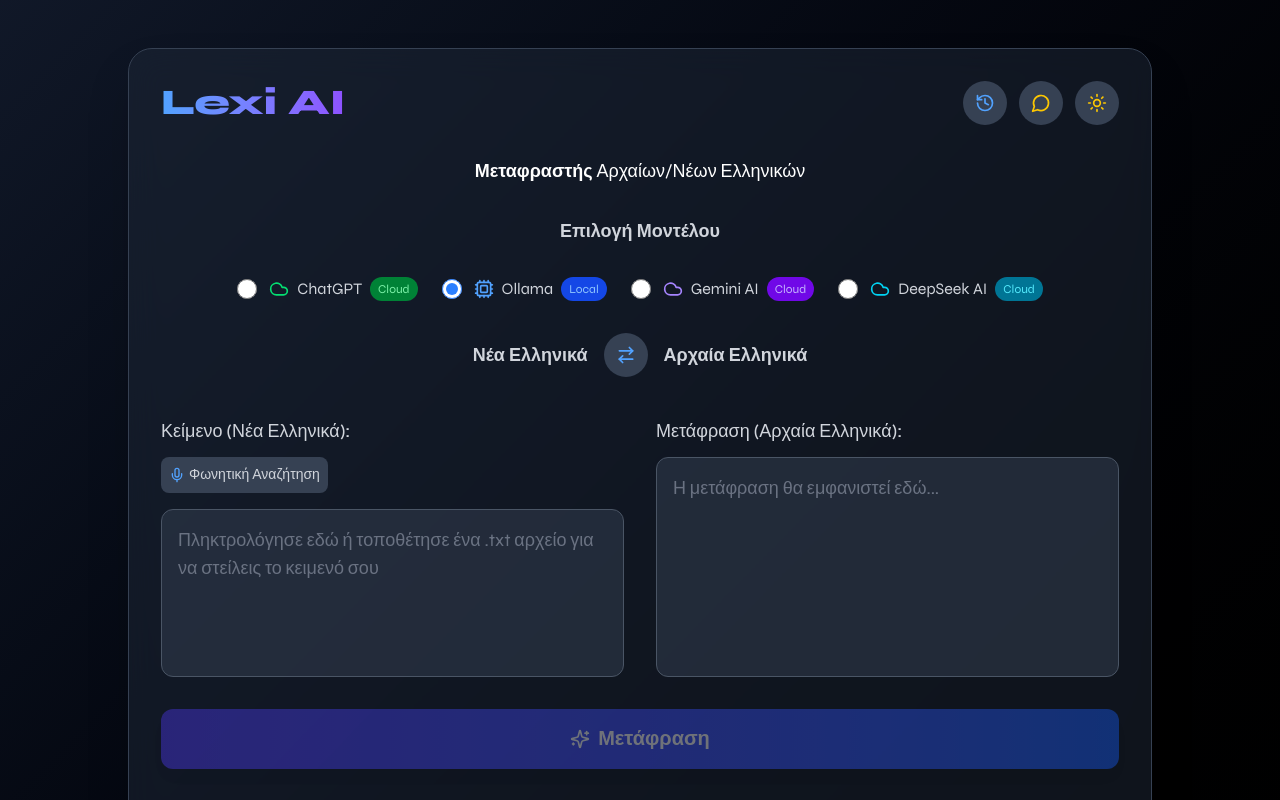
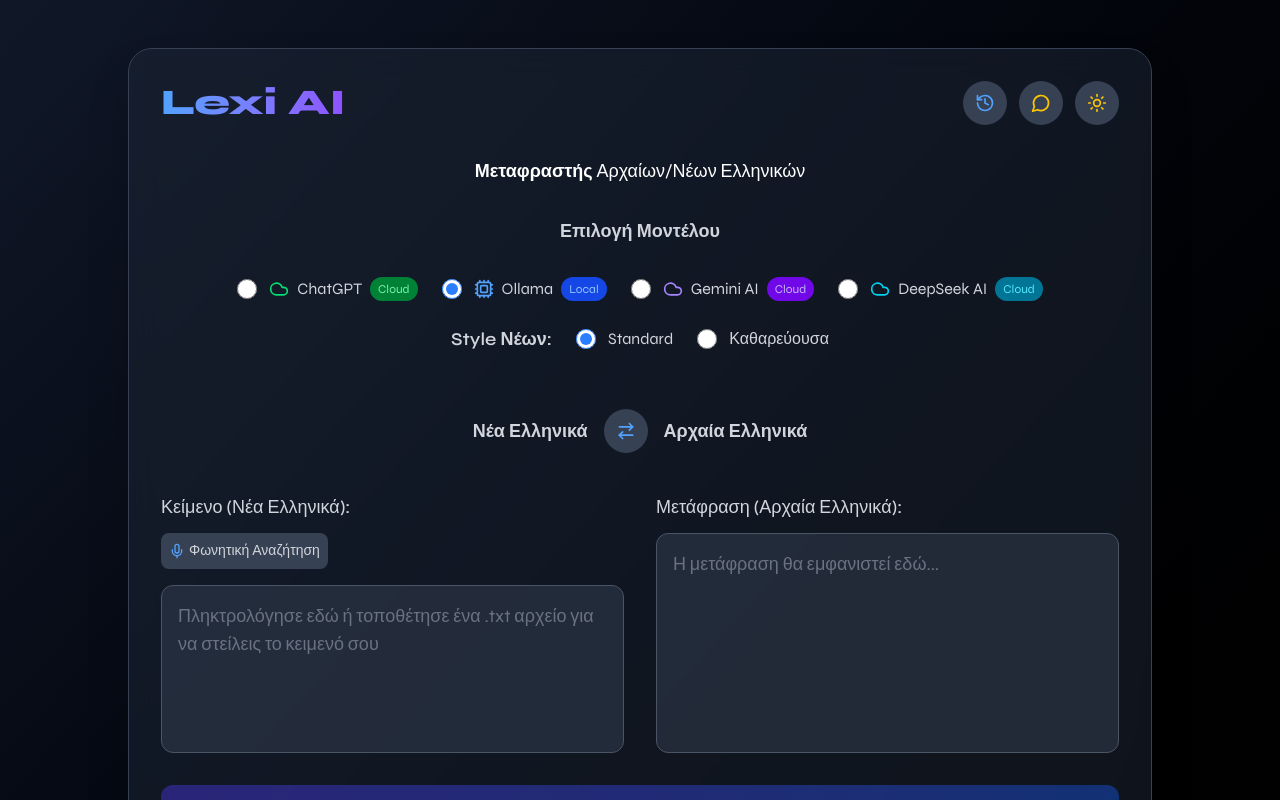
Before and after one commit to gioiliop7/greek-ai-translator, a Next.js app: page / in a window 1280 px wide. Shown: the top 800 px of the page. Built offline with nearby package versions, Linux system fonts and the light colour scheme.

Commit message:
katharevousa

```diff
--- a/app/api/translate-deepsick/route.ts
+++ b/app/api/translate-deepsick/route.ts
@@ -6,7 +6,7 @@
 
 export async function POST(request: Request) {
   try {
-    const { text, direction } = await request.json();
+    const { text, direction, modernStyle } = await request.json();
 
     if (!text || !direction) {
       return NextResponse.json(
@@ -24,19 +24,32 @@
         { status: 500 }
       );
     }
+    let systemContent =
+      "You are a highly accurate Greek language translator. Translate the provided text precisely according to the user's specified direction and style. Provide ONLY the translation and nothing else."; // Updated system message slightly
+
+    let userContent = "";
+
+    if (direction === "modern-to-ancient") {
+      userContent =
+        modernStyle === "katharevousa"
+          ? `Translate this text from Katharevousa (Modern Greek formal style) to Ancient Greek:\n\n${text}`
+          : `Translate this text from Modern Greek (standard style) to Ancient Greek:\n\n${text}`;
+    } else if (direction === "ancient-to-modern") {
+      userContent =
+        modernStyle === "katharevousa"
+          ? `Translate this text from Ancient Greek to Katharevousa (Modern Greek formal style):\n\n${text}`
+          : `Translate this text from Ancient Greek to Modern Greek (standard style):\n\n${text}`;
+    } else {
+      console.error("Invalid direction received for DeepSeek:", direction);
+      return NextResponse.json(
+        { error: "Invalid translation direction provided." },
+        { status: 400 }
+      );
+    }
+
     const messages = [
-      {
-        role: "system",
-        content:
-          "You are a highly accurate Greek language translator. Translate between Modern Greek and Ancient Greek.",
-      },
-      {
-        role: "user",
-        content:
-          direction === "modern-to-ancient"
-            ? `Translate the following Modern Greek text to Ancient Greek:\n\n${text}. Send only the translated text.`
-            : `Translate the following Ancient Greek text to Modern Greek:\n\n${text}. Send only the translated text`,
-      },
+      { role: "system", content: systemContent },
+      { role: "user", content: userContent },
     ];
 
     const apiResponse = await fetch(DEEPSEEK_API_URL, {
--- a/app/api/translate-gemini/route.ts
+++ b/app/api/translate-gemini/route.ts
@@ -18,23 +18,37 @@
     );
   }
 
-  const { text, direction } = await req.json();
+  const { text, direction, modernStyle } = await req.json();
   console.log("Gemini Translate Request - Direction:", direction);
 
-  let directionPrompt = "";
+  let sourceLang = "";
+  let targetLang = "";
+  let directionInstruction = ""; // Instruction for the model regarding direction and style
+
   if (direction === "modern-to-ancient") {
-    directionPrompt = "από νέα ελληνικά σε αρχαία ελληνικά";
+    sourceLang =
+      modernStyle === "katharevousa"
+        ? "Καθαρεύουσα (Modern Greek formal style)"
+        : "Νέα Ελληνικά (Modern Greek standard style)";
+    targetLang = "Αρχαία Ελληνικά (Ancient Greek)";
+    directionInstruction = `Translate the following text from ${sourceLang} to ${targetLang}.`;
   } else if (direction === "ancient-to-modern") {
-    directionPrompt = "από αρχαία ελληνικά σε νέα ελληνικά";
+    sourceLang = "Αρχαία Ελληνικά (Ancient Greek)";
+    targetLang =
+      modernStyle === "katharevousa"
+        ? "Καθαρεύουσα (Modern Greek formal style)"
+        : "Νέα Ελληνικά (Modern Greek standard style)";
+    directionInstruction = `Translate the following text from ${sourceLang} to ${targetLang}.`;
   } else {
-    console.error("Invalid direction received by Gemini route:", direction);
+    console.error("Invalid direction received by Gemini route:", direction); // Keep your existing error log
     return NextResponse.json(
+      // Keep your existing error response
       { error: "Invalid translation direction provided." },
       { status: 400 }
     );
   }
 
-  const prompt = `Είσαι ένας εξειδικευμένος μεταφραστής. Μετάφρασε το παρακάτω κείμενο ${directionPrompt}. Δώσε μόνο τη μετάφραση και τίποτα άλλο, χωρίς επιπλέον σχόλια ή επεξηγήσεις.\n\nΚείμενο προς μετάφραση:\n${text}\n\nΜετάφραση:`;
+  const prompt = `${directionInstruction} Provide ONLY the translation and nothing else. Do not include any conversational text, explanations, or additional formatting. The text to translate is this: "${text}"`;
 
   try {
     const result = await model.generateContentStream(prompt);
--- a/app/api/translate-gpt/route.ts
+++ b/app/api/translate-gpt/route.ts
@@ -17,7 +17,7 @@
   // they have already executed before the request reaches here.
 
   try {
-    const { text, direction } = await request.json();
+    const { text, direction, modernStyle } = await request.json();
 
     // Basic validation for request body
     if (!text || !direction) {
@@ -44,14 +44,30 @@
         "You are a highly accurate Greek language translator. Translate the provided text precisely according to the user's specified direction.Provide ONLY the translation and nothing else.",
     };
 
+    let userContent = "";
+
+    if (direction === "modern-to-ancient") {
+      // Modify user message based on modernStyle when translating FROM Modern Greek
+      userContent =
+        modernStyle === "katharevousa"
+          ? `Translate this text from Katharevousa (Modern Greek formal style) to Ancient Greek:\n\n${text}`
+          : `Translate this text from Modern Greek (standard style) to Ancient Greek:\n\n${text}`;
+    } else if (direction === "ancient-to-modern") {
+      userContent =
+        modernStyle === "katharevousa"
+          ? `Translate this text from Ancient Greek to Katharevousa (Modern Greek formal style):\n\n${text}`
+          : `Translate this text from Ancient Greek to Modern Greek (standard style):\n\n${text}`;
+    } else {
+      // This case should ideally be caught by the frontend or handled by middleware validation
+      console.error("Invalid direction received for OpenAI:", direction);
+      return NextResponse.json(
+        { error: "Invalid translation direction provided." },
+        { status: 400 }
+      );
+    }
+
     // Define the user message containing the text to translate and the specific direction request
-    const userMessage = {
-      role: "user",
-      content:
-        direction === "modern-to-ancient"
-          ? `Translate this Modern Greek text to Ancient Greek:\n\n${text}`
-          : `Translate this Ancient Greek text to Modern Greek:\n\n${text}`,
-    };
+    const userMessage = { role: "user", content: userContent };
 
     // Construct the messages array for the Chat Completions API
     const messages = [systemMessage, userMessage];
@@ -88,7 +104,7 @@
           );
         }
       } catch (e) {
-        console.log(e)
+        console.log(e);
         // Ignore JSON parsing error if the body is not valid JSON
       }
 
--- a/app/api/translate/route.ts
+++ b/app/api/translate/route.ts
@@ -1,13 +1,21 @@
 import { NextResponse } from "next/server";
 
 export async function POST(req: Request) {
-  const { text, direction } = await req.json();
+  const { text, direction,modernStyle } = await req.json();
 
-  let directionPrompt = "";
+  // Validate direction and determine language roles
+  let sourceLang = "";
+  let targetLang = "";
+  let directionInstruction = ""; // Instruction for the model regarding direction and style
+
   if (direction === "modern-to-ancient") {
-    directionPrompt = "from modern to ancient greek";
+    sourceLang = (modernStyle === "katharevousa") ? "Καθαρεύουσα (Modern Greek formal style)" : "Νέα Ελληνικά (Modern Greek standard style)";
+    targetLang = "Αρχαία Ελληνικά (Ancient Greek)";
+    directionInstruction = `Translate the following text from ${sourceLang} to ${targetLang}.`;
   } else if (direction === "ancient-to-modern") {
-    directionPrompt = "from ancient to modern greek";
+    sourceLang = "Αρχαία Ελληνικά (Ancient Greek)";
+     targetLang = (modernStyle === "katharevousa") ? "Καθαρεύουσα (Modern Greek formal style)" : "Νέα Ελληνικά (Modern Greek standard style)";
+     directionInstruction = `Translate the following text from ${sourceLang} to ${targetLang}.`;
   } else {
     console.error("Invalid direction received:", direction);
     return NextResponse.json(
@@ -16,7 +24,7 @@
     );
   }
 
-  const prompt = `Translate ${directionPrompt}. Send only the translation. Text to translate is this":${text}"`;
+  const prompt = `${directionInstruction} Provide ONLY the translation and nothing else. The text to translate is this: "${text}"`;
   console.log(prompt);
 
   try {
--- a/app/page.tsx
+++ b/app/page.tsx
@@ -47,6 +47,9 @@
   const [historyFilter, setHistoryFilter] = useState<"all" | "favorites">(
     "all"
   ); // State for the filter (show all or only favorites)
+  const [modernStyle, setModernStyle] = useState<"standard" | "katharevousa">(
+    "standard"
+  ); // Default to standard
 
   // 1. History with localStorage
   useEffect(() => {
@@ -63,6 +66,7 @@
         const historyWithFavorites = parsedHistory.map((item) => ({
           ...item, // Copy existing properties
           isFavorite: item.isFavorite ?? false, // Use existing isFavorite or default to false if undefined/null
+          modernStyle: item.modernStyle ?? "standard" // <-- Default modernStyle to "standard"
         }));
 
         setHistory(historyWithFavorites); // Update the history state
@@ -333,7 +337,7 @@
       const res = await fetch(apiRoute, {
         method: "POST",
         headers: { "Content-Type": "application/json" },
-        body: JSON.stringify({ text, direction }),
+        body: JSON.stringify({ text, direction, modernStyle }),
       });
 
       if (!res.ok) {
@@ -429,6 +433,7 @@
           provider: historyProvider,
           timestamp: Date.now(), // Add timestamp
           isFavorite: false,
+          modernStyle: modernStyle,
         },
         ...prev.slice(0, 9), // Keep only last 10 translations
       ]);
@@ -547,6 +552,7 @@
         | "chatgpt"
     );
     setShowHistory(false);
+    setModernStyle(item.modernStyle ?? "standard"); // <-- Restore modernStyle, default to "standard"
     setError(null); // Clear errors
   };
 
@@ -785,6 +791,65 @@
               </label>
             </div>
           </div>
+          {/* --- Modern Greek Style Selector (New UI Block) --- */}
+          {/* Show this selector ONLY when the direction involves Modern Greek */}
+          {(direction === "modern-to-ancient" ||
+            direction === "ancient-to-modern") && (
+            <div className="flex items-center justify-center gap-6 mb-6">
+              <span
+                className={`text-lg font-semibold ${
+                  darkMode ? "text-gray-300" : "text-gray-700"
+                }`}
+              >
+                Style Νέων:
+              </span>
+              <div className="flex items-center gap-6">
+                {/* Standard Style Option */}
+                <div className="flex items-center gap-3">
+                  <input
+                    type="radio"
+                    id="style-standard"
+                    name="modernStyle"
+                    value="standard"
+                    checked={modernStyle === "standard"}
+                    onChange={() => setModernStyle("standard")}
+                    className={`form-radio h-5 w-5 accent-blue-500`} // Use a distinct accent color
+                    disabled={loading}
+                  />
+                  <label
+                    htmlFor="style-standard"
+                    className={`flex items-center ${
+                      darkMode ? "text-gray-300" : "text-gray-700"
+                    } cursor-pointer`}
+                  >
+                    <span>Standard</span>
+                  </label>
+                </div>
+                {/* Katharevousa Style Option */}
+                <div className="flex items-center gap-3">
+                  <input
+                    type="radio"
+                    id="style-katharevousa"
+                    name="modernStyle"
+                    value="katharevousa"
+                    checked={modernStyle === "katharevousa"}
+                    onChange={() => setModernStyle("katharevousa")}
+                    className={`form-radio h-5 w-5 accent-purple-500`} // Use a distinct accent color
+                    disabled={loading}
+                  />
+                  <label
+                    htmlFor="style-katharevousa"
+                    className={`flex items-center ${
+                      darkMode ? "text-gray-300" : "text-gray-700"
+                    } cursor-pointer`}
+                  >
+                    <span>Καθαρεύουσα</span>
+                  </label>
+                </div>
+              </div>
+            </div>
+          )}
+          {/* --- End Modern Greek Style Selector --- */}
         </div>
 
         {/* Direction Toggle */}
--- a/helpers/types.ts
+++ b/helpers/types.ts
@@ -12,6 +12,8 @@
   provider: "Ollama" | "Gemini" | "DeepSeek" | "ChatGPT"; // The AI provider used
   timestamp: number; // Timestamp of the translation for sorting/identification
   isFavorite: boolean; // <-- Add this property for marking as favorite
+  modernStyle?: "standard" | "katharevousa"; // <-- Add this property (optional for old history)
+
 }
 
 export interface DisclaimerProps {
```
